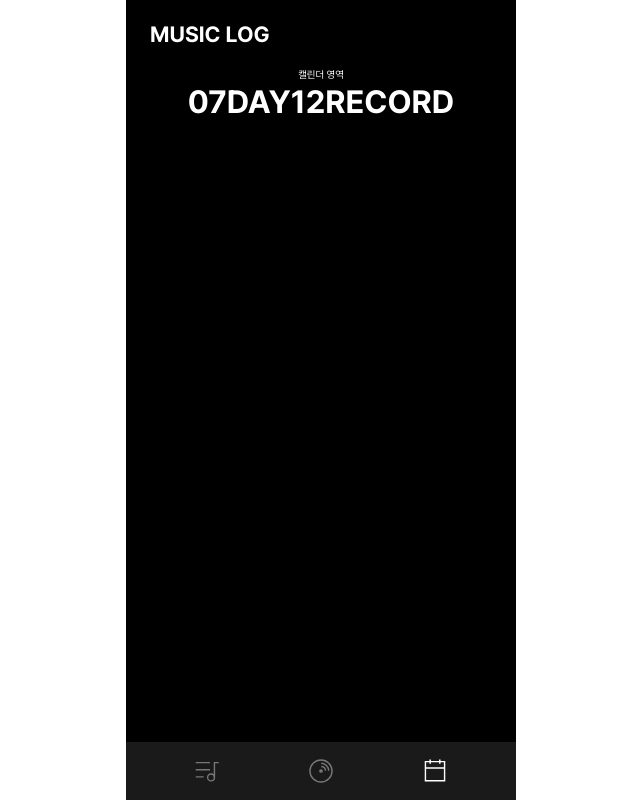
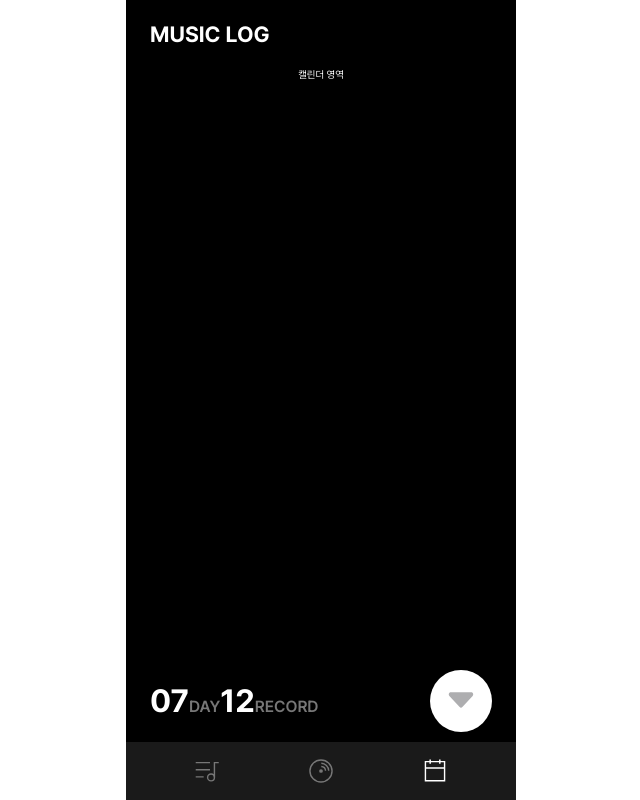
Before and after one commit to dnd-side-project/dnd-9th-7-frontend, a React (Create React App) app: page / in a window 1280 px wide. Shown: the whole page, without its empty margins (319-959 px from the left). Built offline with nearby package versions, Linux system fonts and the light colour scheme.

Commit message:
💄 style: 캘린더 페이지 아래 UI 구성

```diff
--- a/src/pages/index.tsx
+++ b/src/pages/index.tsx
@@ -1,6 +1,7 @@
 /* eslint-disable react/button-has-type */
 import { CalendarPageFooter } from '@common/components/Footer';
 import { CalendarPageNavigation } from '@common/components/Navigation';
+import { SvgIcon } from '@common/components/SvgIcon';
 import styled from '@emotion/styled';
 import { theme } from '@styles/theme';
 
@@ -9,22 +10,51 @@ const Home = () => {
     <>
       <CalendarPageNavigation />
       <div>캘린더 영역</div>
+      <StyledContainer>
         <div>
           <StyledDate>07</StyledDate>
           <StyledWord>DAY</StyledWord>
           <StyledDate>12</StyledDate>
           <StyledWord>RECORD</StyledWord>
         </div>
+        <StyledRecordButton>
+          <SvgIcon id='chevronDown2' />
+        </StyledRecordButton>
+      </StyledContainer>
       <CalendarPageFooter />
     </>
   );
 };
 
+// NOTE: Footer 쪽 스타일과 상당히 유사해서 하나의 컴포넌트로 뺄 수 있을 것 같음
+const StyledContainer = styled.div`
+  position: absolute;
+  bottom: 0;
+  padding-bottom: 6.8rem;
+  padding-left: 2.4rem;
+  padding-right: 2.4rem;
+  width: calc(100% - 4.8rem);
+  display: flex;
+  justify-content: space-between;
+  align-items: center;
+`;
 const StyledDate = styled.span`
   ${theme.font.bold32}
 `;
 
 const StyledWord = styled.span`
-  ${theme.font.bold32}
+  ${theme.font.semibold16};
+  color: ${theme.color.gray07};
+`;
+
+const StyledRecordButton = styled.button`
+  all: unset;
+  display: flex;
+  justify-content: center;
+  align-items: center;
+  background-color: ${theme.color.white};
+  border-radius: 10rem;
+  width: 6.2rem;
+  height: 6.2rem;
 `;
 export default Home;
```
Lines whose indentation alone changed are shown as unchanged.
